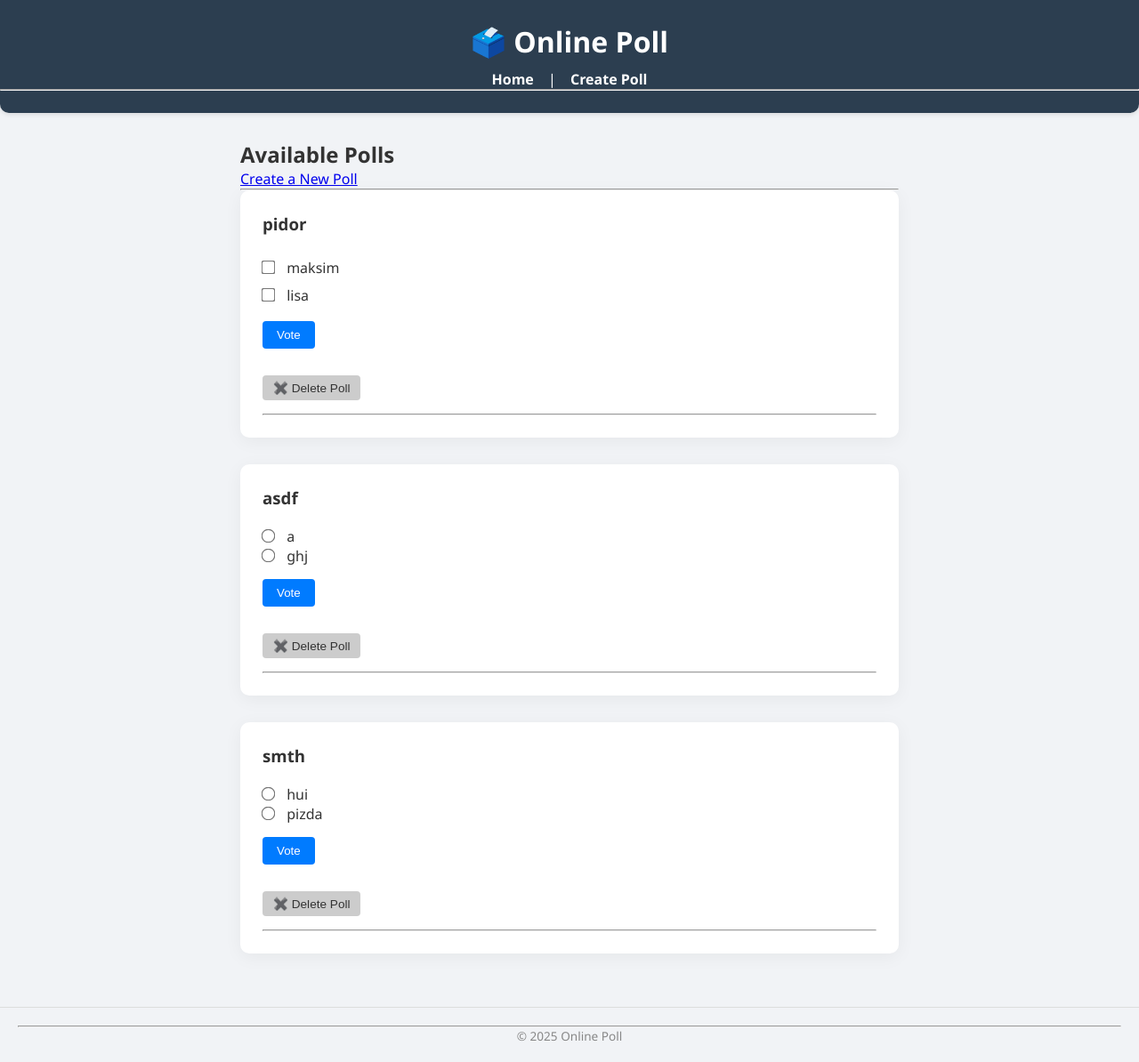
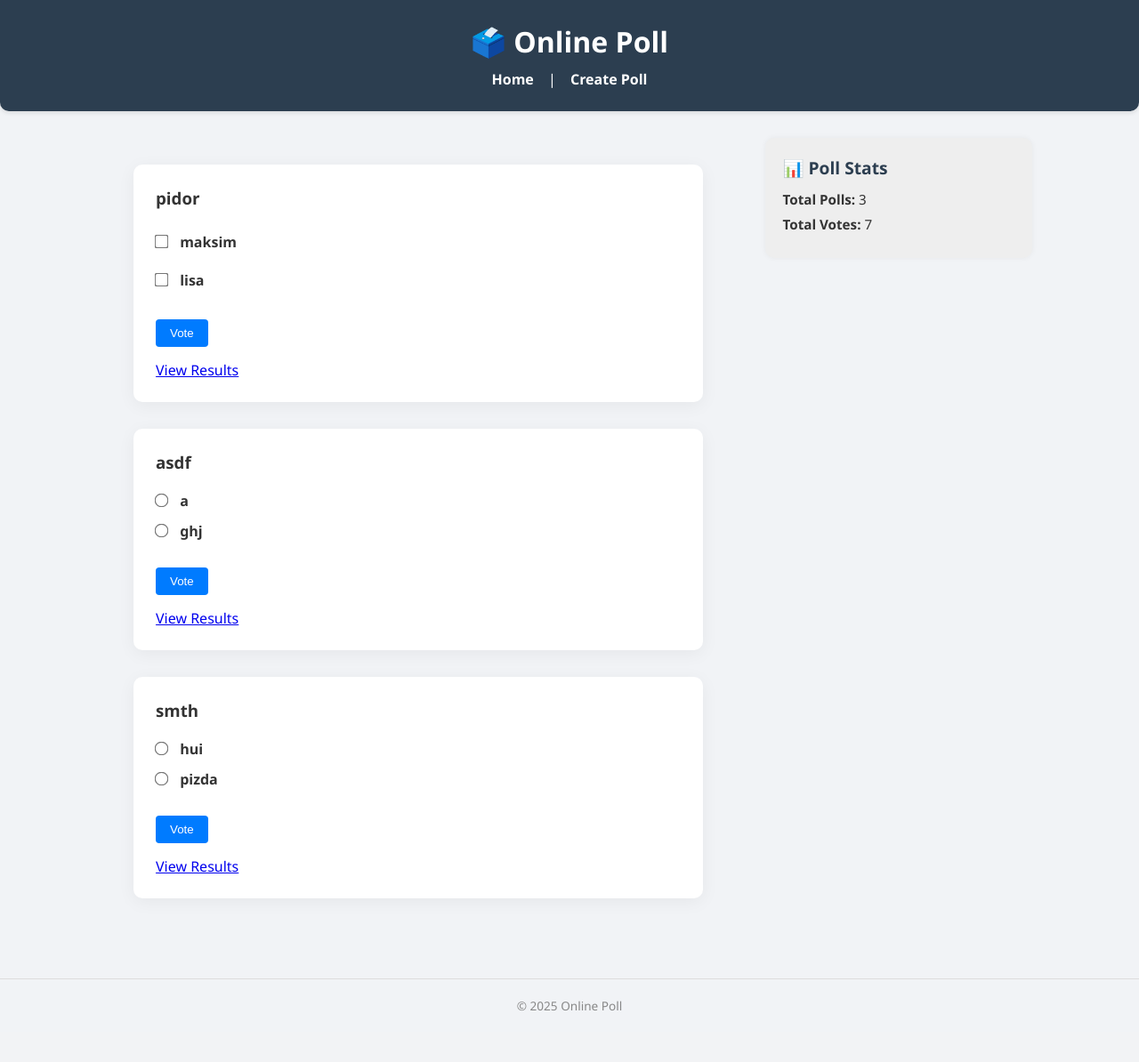
Before and after one commit to akey098/Final_Project_Online_poll, a Flask app: page / in a window 1280 px wide. Shown: the whole page at 89% size. After the commit the page ends 1137 px from the top, so only its background shows below. Run offline with Flask 3, Linux system fonts and the light colour scheme.

Commit message:
new updates

```diff
--- a/app.py
+++ b/app.py
@@ -5,8 +5,6 @@
 app = Flask(__name__)
 app.config['SQLALCHEMY_DATABASE_URI'] = 'sqlite:///polls.db'
 app.config['SQLALCHEMY_TRACK_MODIFICATIONS'] = False
-app.config['SECRET_KEY'] = 'poll_secret_key'
-
 db = SQLAlchemy(app)
 
 class Poll(db.Model):
@@ -14,7 +12,7 @@
     question = db.Column(db.String(200), nullable=False)
     is_multiple_choice = db.Column(db.Boolean, default=False)
     created_at = db.Column(db.DateTime, default=datetime.utcnow)
-    options = db.relationship('Option', backref='poll', cascade='all, delete', lazy=True)
+    options = db.relationship('Option', backref='poll', lazy=True, cascade='all, delete-orphan')
 
 class Option(db.Model):
     id = db.Column(db.Integer, primary_key=True)
@@ -25,51 +23,51 @@
 @app.route('/')
 def index():
     polls = Poll.query.order_by(Poll.created_at.desc()).all()
-    return render_template('index.html', polls=polls)
+    total_votes = sum(opt.votes for opt in Option.query.all())
+    total_polls = Poll.query.count()
+    return render_template('base.html', polls=polls, total_votes=total_votes, total_polls=total_polls)
 
 @app.route('/create', methods=['GET', 'POST'])
 def create():
     if request.method == 'POST':
         question = request.form['question']
-        is_multi = 'is_multiple_choice' in request.form
-        options = request.form.getlist('options')
+        is_multiple_choice = 'is_multiple_choice' in request.form
+        option_texts = request.form.getlist('options')
+        if question and len(option_texts) >= 2:
+            poll = Poll(question=question, is_multiple_choice=is_multiple_choice)
+            db.session.add(poll)
+            db.session.flush()
+            for text in option_texts:
+                db.session.add(Option(text=text, poll_id=poll.id))
+            db.session.commit()
+            return redirect(url_for('index'))
 
-        new_poll = Poll(question=question, is_multiple_choice=is_multi)
-        db.session.add(new_poll)
-        db.session.commit()
-
-        for opt in options:
-            db.session.add(Option(text=opt, poll_id=new_poll.id))
-        db.session.commit()
-
-        return redirect(url_for('index'))
-
-    return render_template('create.html')
+    total_votes = sum(opt.votes for opt in Option.query.all())
+    total_polls = Poll.query.count()
+    return render_template('create.html', total_votes=total_votes, total_polls=total_polls)
 
 @app.route('/vote/<int:poll_id>', methods=['POST'])
 def vote(poll_id):
     poll = Poll.query.get_or_404(poll_id)
     selected_option_ids = request.form.getlist('choice')
-
     for option_id in selected_option_ids:
         option = Option.query.filter_by(id=option_id, poll_id=poll.id).first()
         if option:
             option.votes += 1
-
     db.session.commit()
-    return redirect(url_for('poll_results', poll_id=poll.id))
+    return redirect(url_for('poll_results', poll_id=poll.id, voted=selected_option_ids))
 
 @app.route('/results/<int:poll_id>')
 def poll_results(poll_id):
     poll = Poll.query.get_or_404(poll_id)
-    return render_template('results.html', poll=poll)
-
-@app.route('/delete/<int:poll_id>', methods=['POST'])
-def delete_poll(poll_id):
-    poll = Poll.query.get_or_404(poll_id)
-    db.session.delete(poll)
-    db.session.commit()
-    return redirect(url_for('index'))
+    total_votes = sum(option.votes for option in poll.options)
+    total_polls = Poll.query.count()
+    return render_template(
+        'results.html',
+        poll=poll,
+        total_votes=total_votes,
+        total_polls=total_polls
+    )
 
 if __name__ == '__main__':
     with app.app_context():
--- a/reset_db.py
+++ b/reset_db.py
@@ -4,4 +4,4 @@
 with app.app_context():
     db.drop_all()
     db.create_all()
-    print("✅ Database has been reset and created fresh.")
+    print("Database has been reset and created fresh.")
--- a/static/css/styles.css
+++ b/static/css/styles.css
@@ -227,6 +227,71 @@
     text-align: left;
     margin-bottom: 20px;
 }
+#firework-container {
+    position: fixed;
+    top: 0;
+    left: 0;
+    width: 100%;
+    height: 100%;
+    pointer-events: none;
+    z-index: 9999;
+}
+
+#firework-container {
+    position: fixed;
+    top: 0;
+    left: 0;
+    width: 100%;
+    height: 100%;
+    pointer-events: none;
+    z-index: 9999;
+}
+
+.firework {
+    position: absolute;
+    width: 20px;
+    height: 20px;
+    background-color: #f39c12;
+    border-radius: 50%;
+    opacity: 0.9;
+    animation: explode 1000ms ease-out forwards;
+}
+
+@keyframes explode {
+    0% {
+        transform: translate(0, 0) scale(1);
+        opacity: 1;
+    }
+    100% {
+        transform: translate(var(--x), var(--y)) scale(3.5);
+        opacity: 0;
+    }
+}
+.poll-links {
+    margin-top: 10px;
+    display: flex;
+    gap: 15px;
+    align-items: center;
+}
+
+.poll-links form {
+    margin: 0;
+}
+
+.delete-btn {
+    background-color: #ccc;
+    color: white;
+    font-size: 0.85rem;
+    border: none;
+    padding: 6px 10px;
+    border-radius: 6px;
+    cursor: pointer;
+}
+
+.delete-btn:hover {
+    background-color: #999;
+}
+
 
 
 form label {
@@ -251,3 +316,74 @@
     margin-top: 15px;
     margin-bottom: 15px;
 }
+
+.highlighted-option {
+    background-color: #e0f7fa;
+    border-left: 5px solid #00bcd4;
+    border-radius: 5px;
+    padding: 8px;
+    box-shadow: 0 0 10px rgba(0, 188, 212, 0.3);
+    transition: background-color 0.3s ease;
+}
+.results-layout {
+    display: flex;
+    flex-wrap: wrap;
+    gap: 40px;
+}
+
+.main-results {
+    flex: 1 1 60%;
+}
+
+.side-panel {
+    flex: 1 1 30%;
+    background-color: #ffffff;
+    padding: 20px;
+    border-radius: 10px;
+    box-shadow: 0 0 8px rgba(0,0,0,0.08);
+    height: fit-content;
+}
+
+.side-panel h3 {
+    margin-bottom: 10px;
+    font-size: 1.2rem;
+    color: #2c3e50;
+}
+
+.side-panel p {
+    margin: 8px 0;
+    font-size: 0.95rem;
+}
+.layout {
+    display: flex;
+    align-items: flex-start;
+    gap: 40px;
+    width: 100%;
+    max-width: 1100px;
+    margin: 0 auto;
+    padding: 30px;
+}
+
+main {
+    flex: 1 1 70%;
+}
+
+.side-panel {
+    flex: 1 1 30%;
+    background-color: #eeeeee;
+    padding: 20px;
+    border-radius: 10px;
+    height: fit-content;
+    box-shadow: 0 0 6px rgba(0,0,0,0.05);
+}
+
+.side-panel h3 {
+    margin-bottom: 12px;
+    font-size: 1.2rem;
+    color: #2c3e50;
+}
+
+.side-panel p {
+    margin: 8px 0;
+    font-size: 0.95rem;
+}
--- a/static/js/main.js
+++ b/static/js/main.js
@@ -1,3 +1,4 @@
+// Add poll option field
 function addOption() {
     const container = document.getElementById('options');
     const count = container.children.length + 1;
@@ -8,7 +9,6 @@
         <input type="text" name="options" placeholder="Option ${count}" required readonly onfocus="this.removeAttribute('readonly')">
         <button type="button" class="delete-btn" onclick="removeOption(this)">✖️</button>
     `;
-
     container.appendChild(div);
     updatePlaceholders();
 }
@@ -30,3 +30,52 @@
         input.placeholder = `Option ${i + 1}`;
     });
 }
+
+// Firework from one origin point
+function launchFireworks(x, y) {
+    const container = document.getElementById('firework-container');
+    for (let i = 0; i < 50; i++) {
+        const dot = document.createElement('div');
+        dot.className = 'firework';
+
+        const angle = Math.random() * 2 * Math.PI;
+        const radius = Math.random() * 180 + 100;
+
+        const offsetX = Math.cos(angle) * radius;
+        const offsetY = Math.sin(angle) * radius;
+
+        dot.style.left = `${x}px`;
+        dot.style.top = `${y}px`;
+        dot.style.setProperty('--x', `${offsetX}px`);
+        dot.style.setProperty('--y', `${offsetY}px`);
+        dot.style.backgroundColor = `hsl(${Math.random() * 360}, 100%, 60%)`;
+
+        container.appendChild(dot);
+        setTimeout(() => dot.remove(), 1000);
+    }
+}
+
+// Launch a big multi-origin burst
+function launchFireworksBurst() {
+    const centerX = window.innerWidth / 2;
+    const centerY = window.innerHeight / 2;
+
+    const offsets = [
+        { x: 0, y: 0 },
+        { x: -150, y: -100 },
+        { x: 150, y: -80 },
+        { x: -100, y: 130 },
+        { x: 120, y: 110 },
+        { x: 0, y: 180 }
+    ];
+
+    offsets.forEach(offset => {
+        launchFireworks(centerX + offset.x, centerY + offset.y);
+    });
+}
+
+document.addEventListener('DOMContentLoaded', () => {
+    if (window.location.pathname.startsWith('/results/')) {
+        setTimeout(launchFireworksBurst, 400);
+    }
+});
--- a/templates/base.html
+++ b/templates/base.html
@@ -12,14 +12,53 @@
             <a href="{{ url_for('index') }}">Home</a> |
             <a href="{{ url_for('create') }}">Create Poll</a>
         </nav>
-        <hr>
     </header>
-    <main>
-        {% block content %}{% endblock %}
-    </main>
+
+    <div class="layout">
+        <main>
+            {% for poll in polls %}
+    <div class="poll">
+        <h3>{{ poll.question }}</h3>
+        <form method="POST" action="{{ url_for('vote', poll_id=poll.id) }}">
+            <div class="poll-options">
+                {% for option in poll.options %}
+                    <label>
+                        {% if poll.is_multiple_choice %}
+                            <input type="checkbox" name="choice" value="{{ option.id }}">
+                        {% else %}
+                            <input type="radio" name="choice" value="{{ option.id }}" required>
+                        {% endif %}
+                        {{ option.text }}
+                    </label>
+                {% endfor %}
+            </div>
+            <button type="submit">Vote</button>
+        </form>
+
+        <div class="poll-links">
+            <a href="{{ url_for('poll_results', poll_id=poll.id) }}">View Results</a>
+
+        </div>
+    </div>
+{% endfor %}
+            {% block content %}
+            {% endblock %}
+        </main>
+
+        <aside class="side-panel">
+            <h3>📊 Poll Stats</h3>
+            {% set total_polls = total_polls if total_polls is defined else namespace(count=0) %}
+            {% set total_votes = total_votes if total_votes is defined else namespace(count=0) %}
+            <p><strong>Total Polls:</strong> {{ total_polls.count if total_polls is mapping or total_polls is sequence else total_polls }}</p>
+            <p><strong>Total Votes:</strong> {{ total_votes.count if total_votes is mapping or total_votes is sequence else total_votes }}</p>
+        </aside>
+    </div>
+
     <footer>
-        <hr>
         <p>&copy; 2025 Online Poll</p>
     </footer>
+
+    <div id="firework-container"></div>
+    <script src="{{ url_for('static', filename='js/main.js') }}"></script>
 </body>
 </html>
--- a/templates/index.html
+++ b/templates/index.html
@@ -1,26 +1,32 @@
 {% extends 'base.html' %}
 {% block content %}
-<h2>Available Polls</h2>
-<p><a href="{{ url_for('create') }}">Create a New Poll</a></p>
-<hr>
 {% for poll in polls %}
     <div class="poll">
         <h3>{{ poll.question }}</h3>
         <form method="POST" action="{{ url_for('vote', poll_id=poll.id) }}">
+            <div class="poll-options">
                 {% for option in poll.options %}
+                    <label>
                         {% if poll.is_multiple_choice %}
                             <input type="checkbox" name="choice" value="{{ option.id }}">
                         {% else %}
                             <input type="radio" name="choice" value="{{ option.id }}" required>
                         {% endif %}
-                {{ option.text }}<br>
+                        {{ option.text }}
+                    </label>
                 {% endfor %}
+            </div>
             <button type="submit">Vote</button>
         </form>
-        <form method="POST" action="{{ url_for('delete_poll', poll_id=poll.id) }}" onsubmit="return confirm('Are you sure you want to delete this poll?');">
-            <button type="submit" class="danger delete-btn">✖️ Delete Poll</button>
+
+        <div class="poll-links">
+            <a href="{{ url_for('poll_results', poll_id=poll.id) }}">View Results</a>
+
+            <!-- Delete button (POST form) -->
+            <form method="POST" action="{{ url_for('delete_poll', poll_id=poll.id) }}" style="display:inline;">
+                <button type="submit" class="delete-btn">❌</button>
             </form>
-        <hr>
+        </div>
     </div>
 {% endfor %}
 {% endblock %}
--- a/templates/results.html
+++ b/templates/results.html
@@ -6,13 +6,13 @@
     {% set total_votes = poll.options | map(attribute='votes') | sum %}
     {% for option in poll.options %}
         {% set percent = (option.votes / total_votes * 100) if total_votes > 0 else 0 %}
-        <div class="result-row">
+        <div class="result-row {% if request.args.getlist('voted') and option.id|string in request.args.getlist('voted') %}highlighted-option{% endif %}">
             <div class="label">
                 {{ option.text }}
                 <span class="percent">{{ '%.0f' % percent }}%</span>
             </div>
             <div class="bar-wrap">
-                <div class="bar" style="width: {{ percent }}%"></div>
+                <div class="bar" style="width:{{ percent }}%"></div>
             </div>
             <div class="votes">{{ option.votes }} vote{{ 's' if option.votes != 1 else '' }}</div>
         </div>
```
Also changed, not shown: instance/polls.db. Lines whose indentation alone changed are shown as unchanged.
